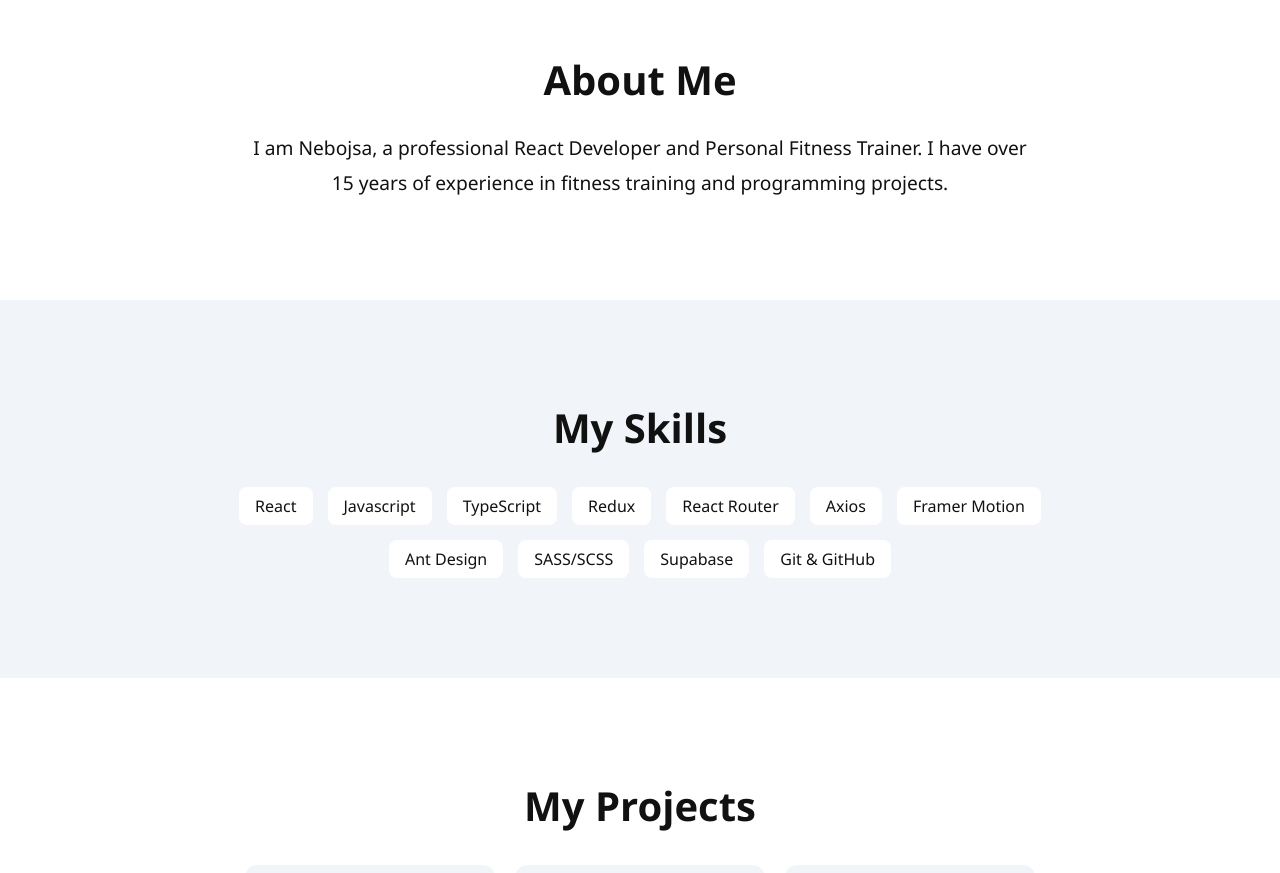
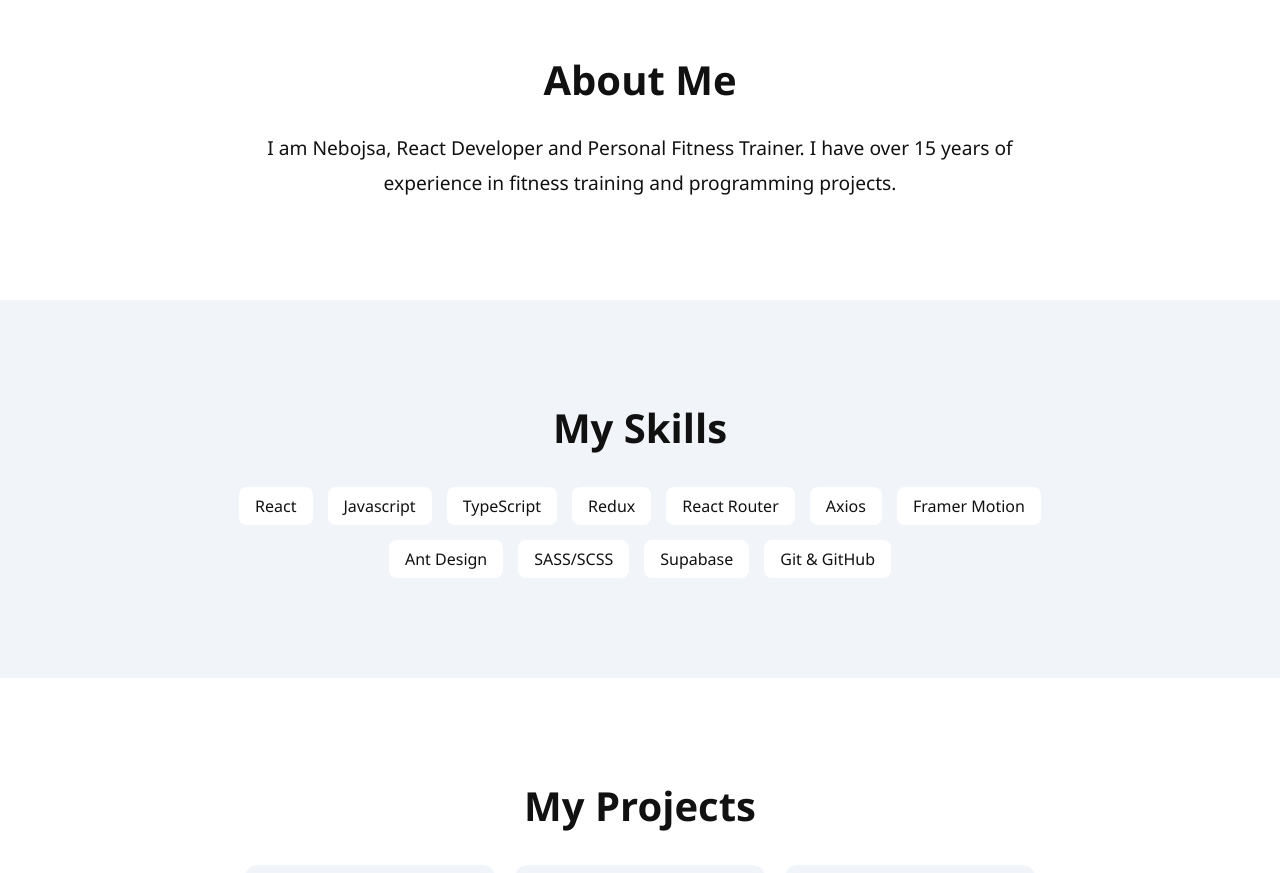
Before and after one commit to npetdev/portfolio, a React (Vite) app: page / in a window 1280 px wide. Shown: the part 900-1773 px from the top of the page. Built offline with nearby package versions, Linux system fonts and the light colour scheme.

Commit message:
small text changes

```diff
--- a/src/components/home/AboutSection.tsx
+++ b/src/components/home/AboutSection.tsx
@@ -25,7 +25,7 @@ export default function AboutSection() {
           variants={fadeUpSkill}
           transition={{ delay: 0.1, duration: 0.6 }}
         >
-          I am Nebojsa, a professional React Developer and Personal Fitness Trainer.
+          I am Nebojsa, React Developer and Personal Fitness Trainer.
           I have over 15 years of experience in fitness training and programming projects.
         </motion.p>
       </motion.div>
```
